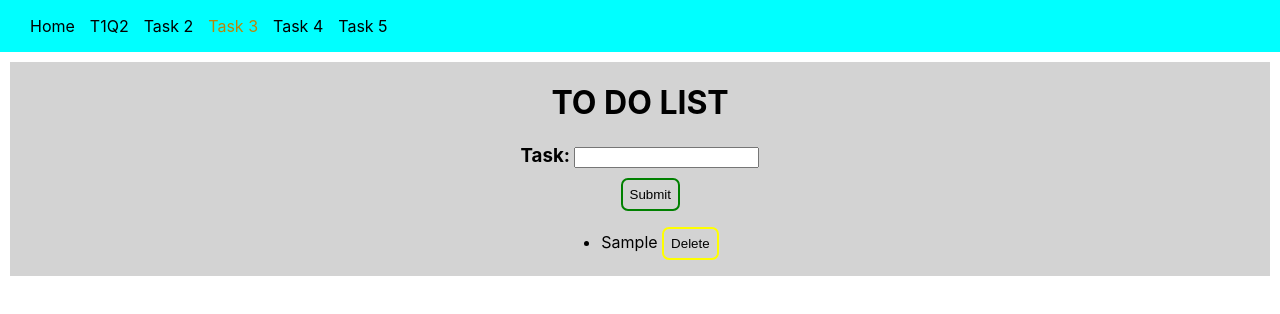
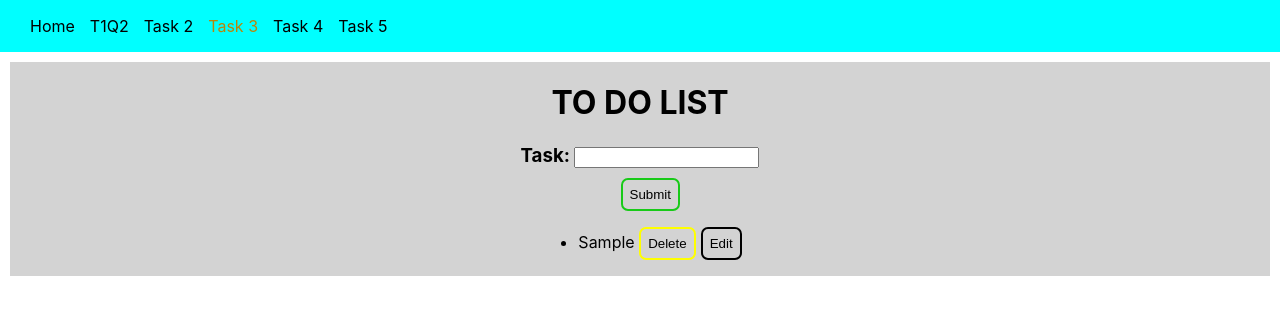
Before and after one commit to harshaljdave/internship, a React (Create React App) app: page /task3 in a window 1280 px wide. Both pictures are taken after typing "Sample" into the empty fields and a click on the input 650 px from the left and 194 px from the top of the page. Shown: the top 314 px of the page. Built offline with nearby package versions, Linux system fonts and the light colour scheme.

Commit message:
Task-3 -- edit task feature done

```diff
--- a/src/task_3/Task_3.css
+++ b/src/task_3/Task_3.css
@@ -7,12 +7,13 @@
 
 .addTask{
     background: transparent;
-    border-color: green;
+    border-color: rgb(24, 202, 24);
     padding: 7px;
     margin-top: 10px;
     margin-left: 100px;
     border-radius: 7px;
     border-style: solid;
+    border-collapse: collapse;
 }
 
 .addTask:hover{
@@ -26,11 +27,28 @@
     padding: 7px;
     border-radius: 7px;
     border-style: solid;
+    border-collapse: collapse;
+    margin-right: 5px;
 }
 
 .delTask:hover{
     cursor: grab;
-    background-color: yellow
+    background-color: yellow;
+    color : red;
+}
+
+.editTask{
+    background: transparent;
+    border-color: black;
+    padding: 7px;
+    border-radius: 7px;
+    border-style: solid;
+    border-collapse: collapse;
+}
+
+.editTask:hover{
+    cursor: grab;
+    background-color: white;
 }
 
 .taskItem{
--- a/src/task_3/Task_3.js
+++ b/src/task_3/Task_3.js
@@ -1,46 +1,8 @@
-import React, { useState } from 'react';
 import './Task_3.css'
-
+import Todo from './To-do';
 
 const Task_3 = () => {
-    const [tid, setId] = useState(0);
-    const [tasks, setTask] = useState([]);
-
-    const TaskSubmit = e => {
-        e.preventDefault();
-        setId(tid + 1)
-        const intask = e.target[0].value;
-        if (intask === "" || intask[0] === " ") {
-            return false;
-        }
-        setTask(tasks => [...tasks, { tid, intask }]);
-        e.target[0].value = "";
-    }
-
-    const deltask = (e) => {
-        setTask(tasks.filter(task => task.tid !== parseInt(e.target.name)))
-    }
-
-    return (
-        <div className='container'>
-            <h1>TO DO LIST</h1>
-            <form onSubmit={TaskSubmit}>
-                <h3 style={{ display:"inline" }}>Task: </h3>
-                <input type="text" name="intask" /><br />
-                <input type="submit" className='addTask' />
-            </form>
-            <div>
-                <ul>
-                    {tasks.map((t) => (
-                        <li className="taskItem" key={t.tid}>
-                            {t.intask}{"  "}
-                            <input type="button" onClick={deltask} className='delTask' name={t.tid} value="Delete" />
-                        </li>
-                    ))}
-                </ul>
-            </div>
-        </div>
-    )
+    return <Todo />
 }
 
 export default Task_3;
--- /dev/null
+++ b/src/task_3/To-do.js
@@ -0,0 +1,75 @@
+import React,{useState,useEffect} from 'react'
+
+const Todo = () => {
+    const [tid, setId] = useState(0);
+    const [tasks, setTask] = useState([]);
+    const [editID,setEditID] = useState();
+    const [editing,setEditing] = useState(false);
+    const [tin,setTin] = useState('');
+
+
+    const TaskSubmit = e => {
+        e.preventDefault();
+        const task = tin;
+
+        // EDITING TASK
+        if (editing) {
+
+            // console.log(tin)
+            let id = parseInt(editID);
+            // setTask(prev => prev.map(item => (item.tid === todoId ? newValue : item)));
+            setTask(tasks => tasks.map(atask => (atask.id === id ? {id,task}:atask)));
+            setTin('');
+            setEditing(false);
+            setEditID();
+            return;
+        }
+
+        //ADDING A TASK
+        setId(tid + 1)
+        let id= tid;
+        if (task === "" || task[0] === " ") {
+            return false;
+        }
+        setTask(tasks => [...tasks, { id, task }]);
+        setTin('');
+    }
+
+    //DELETE TASK
+    const deltask = (e) => {
+        setTask(tasks.filter(task => task.id !== parseInt(e.target.name)))
+    }
+
+    //EDIT TASK BUTTON
+    const edittask = (e) => {
+        setEditing(true)
+        const task_item = document.getElementById(e.target.name);
+        setTin(task_item.innerText);
+        setEditID(task_item.id);
+    }
+
+    return (
+        <div className='container'>
+            {console.log(tasks)}
+            <h1>TO DO LIST</h1>
+            <form onSubmit={TaskSubmit}>
+                <h3 style={{ display:"inline" }}>Task: </h3>
+                <input value={tin} onChange={e => setTin(e.target.value)} type="text" name="intask" /><br />
+                <input type="submit" className='addTask' />
+            </form>
+            <div>
+                <ul>
+                    {tasks.map((t) => (
+                        <li className="taskItem" key={t.id} id={t.id}>
+                            {t.task}{"  "}
+                            <input type="button" onClick={deltask} className='delTask' name={t.id} value="Delete" />
+                            <input type="button" onClick={edittask} className='editTask' name={t.id} value="Edit" />
+                        </li>
+                    ))}
+                </ul>
+            </div>
+        </div>
+    )
+}
+
+export default Todo;
```
